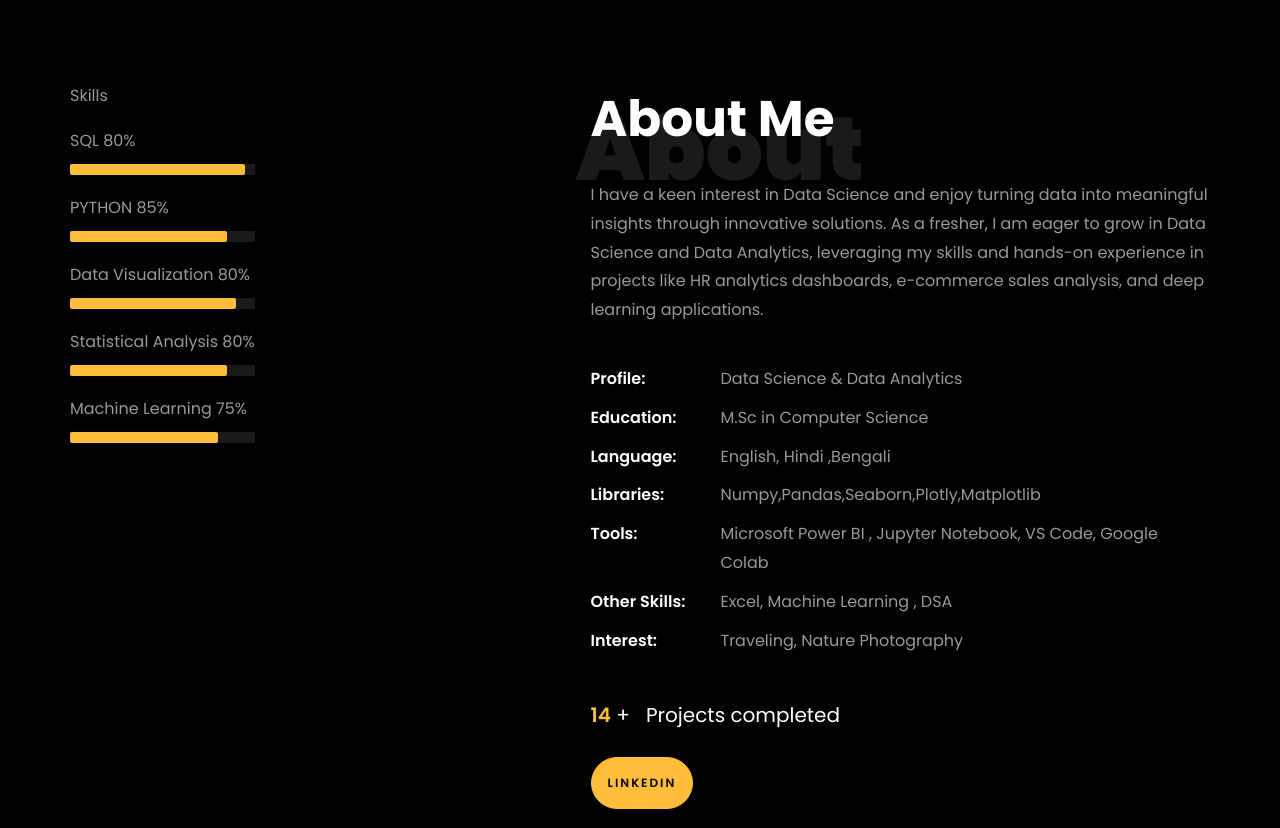
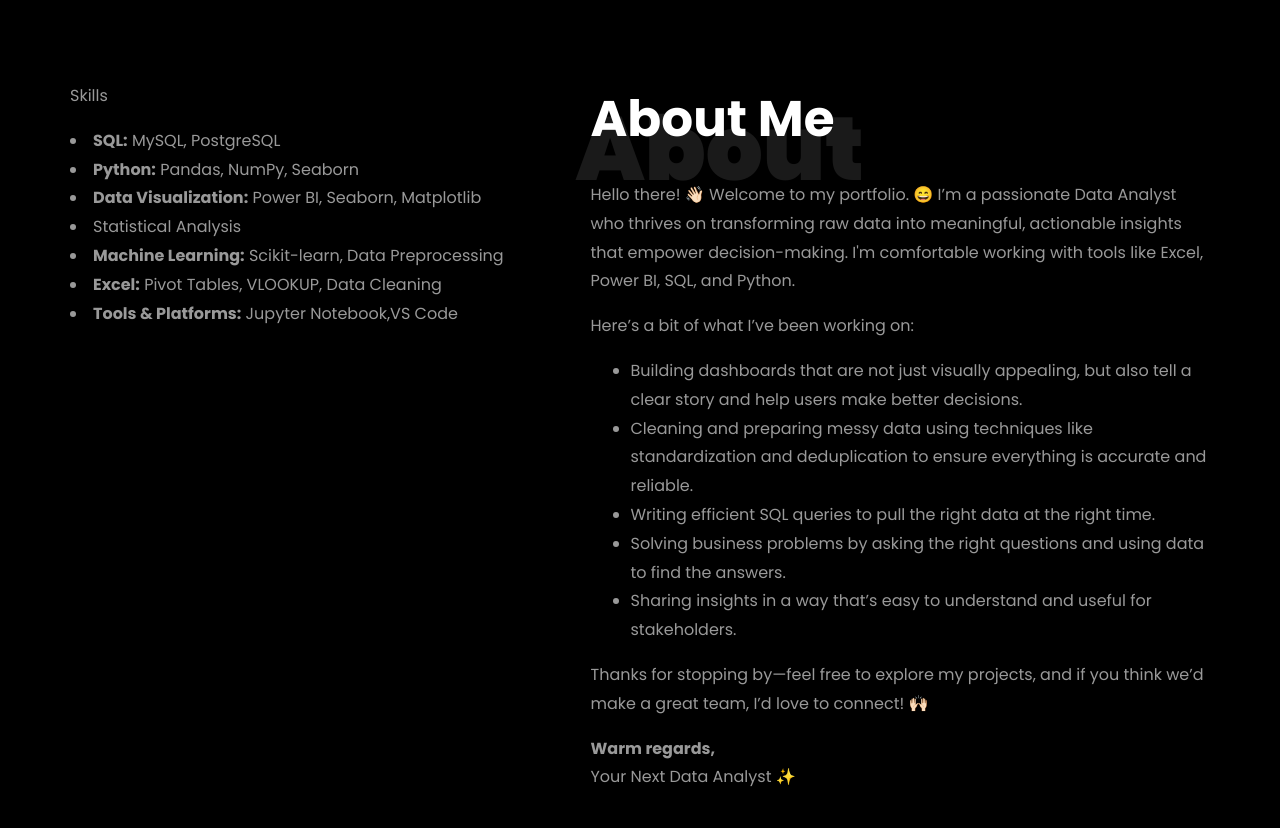
Before and after one commit to AchiMahadani/AchintaMahadani.github.io, a plain HTML site: page index.html in a window 1280 px wide. Shown: the part 780-1608 px from the top of the page. Drawn offline with Linux system fonts and the light colour scheme; files whose address does not match are found by name.

Commit message:
index.html

```diff
--- a/index.html
+++ b/index.html
@@ -187,7 +187,7 @@
 
 						<br>
 						<br>
-			            <h2>Aspiring Data Scientist | Data Analyst</h2>
+			            <h2>Aspiring Data Analyst | Data Enthusiast</h2>
 						<!-- <h2 class="d-flex" style="margin-bottom: 0">With over 5 years of experience</h2> -->
 						<!-- <br> -->
 			            <p><a href="https://github.com/AchiMahadani" class="btn btn-primary py-3 px-4">My Works</a>
@@ -229,35 +229,39 @@
 
 								<div class="skill-mf">
 									<p class="title-s">Skills</p>
-									<span>SQL</span> <span class="pull-right">80%</span>
-									<div class="progress">
-										<div class="progress-bar" role="progressbar" style="width: 95%;" aria-valuenow="95" aria-valuemin="0"
-											aria-valuemax="100"></div>
+									    <li><strong>SQL:</strong> MySQL, PostgreSQL</li>
+									<div >
+										<!-- <div class="progress-bar" role="progressbar" style="width: 95%;" aria-valuenow="95" aria-valuemin="0" -->
+											<!-- aria-valuemax="100"></div> -->
 									</div>
 
-									<span>PYTHON</span> <span class="pull-right">85%</span>
-									<div class="progress">
-										<div class="progress-bar" role="progressbar" style="width: 85%" aria-valuenow="85" aria-valuemin="0"
-											aria-valuemax="100"></div>
+									<li><strong>Python:</strong> Pandas, NumPy, Seaborn</li>
+									<div >
+										<!-- <div class="progress-bar" role="progressbar" style="width: 85%" aria-valuenow="85" aria-valuemin="0"
+											aria-valuemax="100"></div> -->
 									</div>
 
-									<span>Data Visualization</span> <span class="pull-right">80%</span>
-									<div class="progress">
-										<div class="progress-bar" role="progressbar" style="width: 90%" aria-valuenow="90" aria-valuemin="0"
-											aria-valuemax="100"></div>
+									  <li><strong>Data Visualization:</strong> Power BI, Seaborn, Matplotlib</li>
+									<div >
+										<!-- <div class="progress-bar" role="progressbar" style="width: 90%" aria-valuenow="90" aria-valuemin="0"
+											aria-valuemax="100"></div> -->
 									</div>
 
-									<span>Statistical Analysis</span> <span class="pull-right">80%</span>
-									<div class="progress">
-										<div class="progress-bar" role="progressbar" style="width: 85%" aria-valuenow="85" aria-valuemin="0"
-											aria-valuemax="100"></div>
+									 <li>Statistical Analysis</li>
+									<div >
+										<!-- <div class="progress-bar" role="progressbar" style="width: 85%" aria-valuenow="85" aria-valuemin="0"
+											aria-valuemax="100"></div> -->
 									</div>
 
-									<span>Machine Learning</span> <span class="pull-right">75%</span>
-									<div class="progress">
-										<div class="progress-bar" role="progressbar" style="width: 80%" aria-valuenow="80" aria-valuemin="0"
-											aria-valuemax="100"></div>
+									<li><strong>Machine Learning:</strong> Scikit-learn, Data Preprocessing</li>
+									<div >
+										<!-- <div class="progress-bar" role="progressbar" style="width: 80%" aria-valuenow="80" aria-valuemin="0"
+											aria-valuemax="100"></div> -->
 									</div>
+
+									<li><strong>Excel:</strong> Pivot Tables, VLOOKUP, Data Cleaning</li>
+    								<li><strong>Tools & Platforms:</strong> Jupyter Notebook,VS Code</li>
+
 								</div>
 							</div>
 						</div>
@@ -270,8 +274,25 @@
 								<h1 class="big">About</h1>
 								<h2 class="mb-4">About Me</h2>
 
-								<p> I have a keen interest in Data Science and enjoy turning data into meaningful insights through innovative solutions.
-									 As a fresher, I am eager to grow in Data Science and Data Analytics, leveraging my skills and hands-on experience in projects like HR analytics dashboards, e-commerce sales analysis, and deep learning applications.</p>
+								<p> Hello there! 👋🏻
+Welcome to my portfolio. 😄 I’m a passionate Data Analyst who thrives on transforming raw data into meaningful, actionable insights that empower decision-making.
+									I'm comfortable working with tools like Excel, Power BI, SQL, and Python.</p>
+
+
+  <p>Here’s a bit of what I’ve been working on:</p>
+  <ul>
+    <li>Building dashboards that are not just visually appealing, but also tell a clear story and help users make better decisions.</li>
+    <li>Cleaning and preparing messy data using techniques like standardization and deduplication to ensure everything is accurate and reliable.</li>
+    <li>Writing efficient SQL queries to pull the right data at the right time.</li>
+    <li>Solving business problems by asking the right questions and using data to find the answers.</li>
+    <li>Sharing insights in a way that’s easy to understand and useful for stakeholders.</li>
+  </ul>
+  <p>
+    Thanks for stopping by—feel free to explore my projects, and if you think we’d make a great team, I’d love to connect! 🙌🏻
+  </p>
+
+  <p><strong>Warm regards,</strong><br>
+  Your Next Data Analyst ✨</p>
 								<ul class="about-info mt-4 px-md-0 px-2">
 									<li class="d-flex"><span>Profile:</span> <span>Data Science &amp; Data Analytics</span></li>
 									<li class="d-flex"><span>Education:</span> <span>M.Sc in Computer Science</span></li>
@@ -385,7 +406,7 @@
 
     		<div class="row justify-content-center mt-5">
     			<div class="col-md-6 text-center ftco-animate">
-    				<p><a href="https://drive.google.com/file/d/1vr8srnr-5y_ah2cI8daybopTl8O-PBHB/view?usp=sharing" class="btn btn-primary py-4 px-5">Download CV</a></p>
+    				<p><a href="https://drive.google.com/file/d/1ZK7KcnmwUetBgrEMNmxv6G0rG15juVlt/view?usp=sharing" class="btn btn-primary py-4 px-5">Download CV</a></p>
     			</div>
     		</div>
     	</div>
@@ -405,6 +426,22 @@
         <div class="row d-flex">
 
 
+
+			<div class="col-md-4 d-flex ftco-animate">
+				<div class="blog-entry justify-content-end">
+				<a href="https://github.com/AchiMahadani/Amazon_Sales_Analysis" class="block-20 zoom-effect" style="background-image: url('images/Amazon.jpeg');">
+				</a>
+				<div class="text mt-3 float-right d-block">
+
+				  <h3 class="heading"><a href="https://github.com/AchiMahadani/Amazon_Sales_Analysis">Amazon Sales Analysis</a></h3>
+				  <p> A deep dive into Amazon sales data to uncover trends, performance insights, and opportunities for growth.This project is an interactive Power BI dashboard that analyzes Amazon sales data to uncover insights into product performance, regional trends, and order statuses. It offers a comprehensive view of the sales ecosystem to aid in data-driven decision-making. </p>
+				</div>
+			  </div>
+			</div>
+
+
+
+
 			<div class="col-md-4 d-flex ftco-animate">
 				<div class="blog-entry justify-content-end">
 				<a href="https://github.com/AchiMahadani/Health-Analytics-Dashboard" class="block-20 zoom-effect" style="background-image: url('images/Ocd_ss.jpg');">
@@ -417,17 +454,7 @@
 			  </div>
 			</div>
 
-			<div class="col-md-4 d-flex ftco-animate">
-				<div class="blog-entry justify-content-end">
-				<a href="https://achimahadani.github.io/top_indian_youtuber_2024/" class="block-20 zoom-effect" style="background-image: url('images/Top_youtubers_ss.jpg');">
-				</a>
-				<div class="text mt-3 float-right d-block">
 
-				  <h3 class="heading"><a href="https://github.com/AchiMahadani/top_indian_youtuber_2024">Top Indian Youtubers 2024</a></h3>
-				  <p>This project analyzes the top Indian YouTubers of 2024 using data fetched from the YouTube API. The extracted data is processed and stored in PostgreSQL, and later visualized using Power BI to gain insights into subscriber counts, total views, videos uploaded, and follower statistics</p>
-				</div>
-			  </div>
-			</div>
 
 
 
@@ -469,8 +496,20 @@
 			</div>
 
 
+			<div class="col-md-4 d-flex ftco-animate">
+				<div class="blog-entry justify-content-end">
+				<a href="https://github.com/AchiMahadani/Super_Store_Sales_Dashboard" class="block-20 zoom-effect" style="background-image: url('images/proj_4.jpg');">
+				</a>
+				<div class="text mt-3 float-right d-block">
 
-          <div class="col-md-4 d-flex ftco-animate">
+				  <h3 class="heading"><a href="https://github.com/AchiMahadani/Super_Store_Sales_Dashboard">Sales Forecast- Time Series Forecasting</a></h3>
+				  <p>Implemented a 15-day sales forecast using time series analysis.Identified trends and patterns to predict future sales with accuracy.</p>
+				</div>
+			  </div>
+			</div>
+
+
+          <!-- <div class="col-md-4 d-flex ftco-animate">
           	<div class="blog-entry justify-content-end">
               <a href="https://github.com/AchiMahadani/PoseNet_ml5js" class="block-20 zoom-effect" style="background-image: url('images/Porj_pose.png');">
               </a>
@@ -482,7 +521,7 @@
             </div>
           </div>
 
-        </div>
+        </div> -->
 
 
 
@@ -492,17 +531,9 @@
 	<br>
 		<!-- added justify-content-center to center align the last two projects -->
 		<div class="row d-flex justify-content-center">
-			<div class="col-md-4 d-flex ftco-animate">
-				<div class="blog-entry justify-content-end">
-				<a href="https://github.com/AchiMahadani/Super_Store_Sales_Dashboard" class="block-20 zoom-effect" style="background-image: url('images/proj_4.jpg');">
-				</a>
-				<div class="text mt-3 float-right d-block">
 
-				  <h3 class="heading"><a href="https://github.com/AchiMahadani/Super_Store_Sales_Dashboard">Sales Forecast- Time Series Forecasting</a></h3>
-				  <p>Used multiple machine learning models to forecast sales (retail store) and perform sales forecasting for a period of 15 days. .</p>
-				</div>
-			  </div>
-			</div>
+
+
 			<div class="col-md-4 d-flex ftco-animate">
 				<div class="blog-entry justify-content-end">
 				<a href="https://github.com/AchiMahadani/HR_ANALYTICS_DASHBOARD" class="block-20 zoom-effect" style="background-image: url('images/proj_Hr.jpg');">
@@ -515,14 +546,22 @@
 			  </div>
 			</div>
 
+
+
+
 			<div class="col-md-4 d-flex ftco-animate">
 				<div class="blog-entry justify-content-end">
-				<a href="https://github.com/AchiMahadani/movie-recommend" class="block-20 zoom-effect" style="background-image: url('images/Proj_Movie.png');">
+				<a href="https://github.com/AchiMahadani/User_Submission_Analysis-SQL-" class="block-20 zoom-effect" style="background-image: url('images/SQL.jpg');">
 				</a>
 				<div class="text mt-3 float-right d-block">
 
-				  <h3 class="heading"><a href="https://github.com/AchiMahadani/movie-recommend">Movie Recommender System </a></h3>
-				  <p>Built a movie recommender system using machine learning algorithms to suggest personalized movie recommendations based on user preferences.</p>
+				  <h3 class="heading"><a href="https://github.com/AchiMahadani/User_Submission_Analysis-SQL-">📊 User Submission Analysis </a></h3>
+				  <p>
+				Analyzed user behavior and submission trends using structured SQL queries on the <code>user_sub</code> database.
+				This project focused on extracting daily and weekly insights into user submissions, identifying behavioral patterns,
+				and evaluating performance metrics. It highlights the ability to write efficient, real-world SQL for data analysis.
+			</p>
+				<p><strong>Tools:</strong> SQL</p>
 				</div>
 			  </div>
 			</div>
@@ -559,7 +598,7 @@
           <div class="col-md d-flex justify-content-center counter-wrap ftco-animate">
             <div class="block-18">
               <div class="text">
-                <strong class="number" data-number="15">0</strong>
+                <strong class="number" data-number="30">0</strong>
                 <span>Projects</span>
               </div>
             </div>
@@ -627,7 +666,7 @@
 							<span class="icon-phone2"></span>
 						</div>
 						<h3 class="mb-4">Contact Number</h3>
-						<p><a href="tel://0101010101">+ 91 8617561229</a></p>
+						<p><a href="8617561229">+ 91 8617561229</a></p>
 					</div>
 				</div>
 				<hr>
@@ -639,7 +678,7 @@
 							<span class="icon-paper-plane"></span>
 						</div>
 						<h3 class="mb-4">Email Address</h3>
-						<p><a href="mailto:info@yoursite.com">achinta903@gmail.com</a></p>
+						<p><a href="achinta903@gmail.com">achinta903@gmail.com</a></p>
 					</div>
 				</div>
           <!-- <div class="col-md-6 col-lg-3 d-flex ftco-animate">
```
